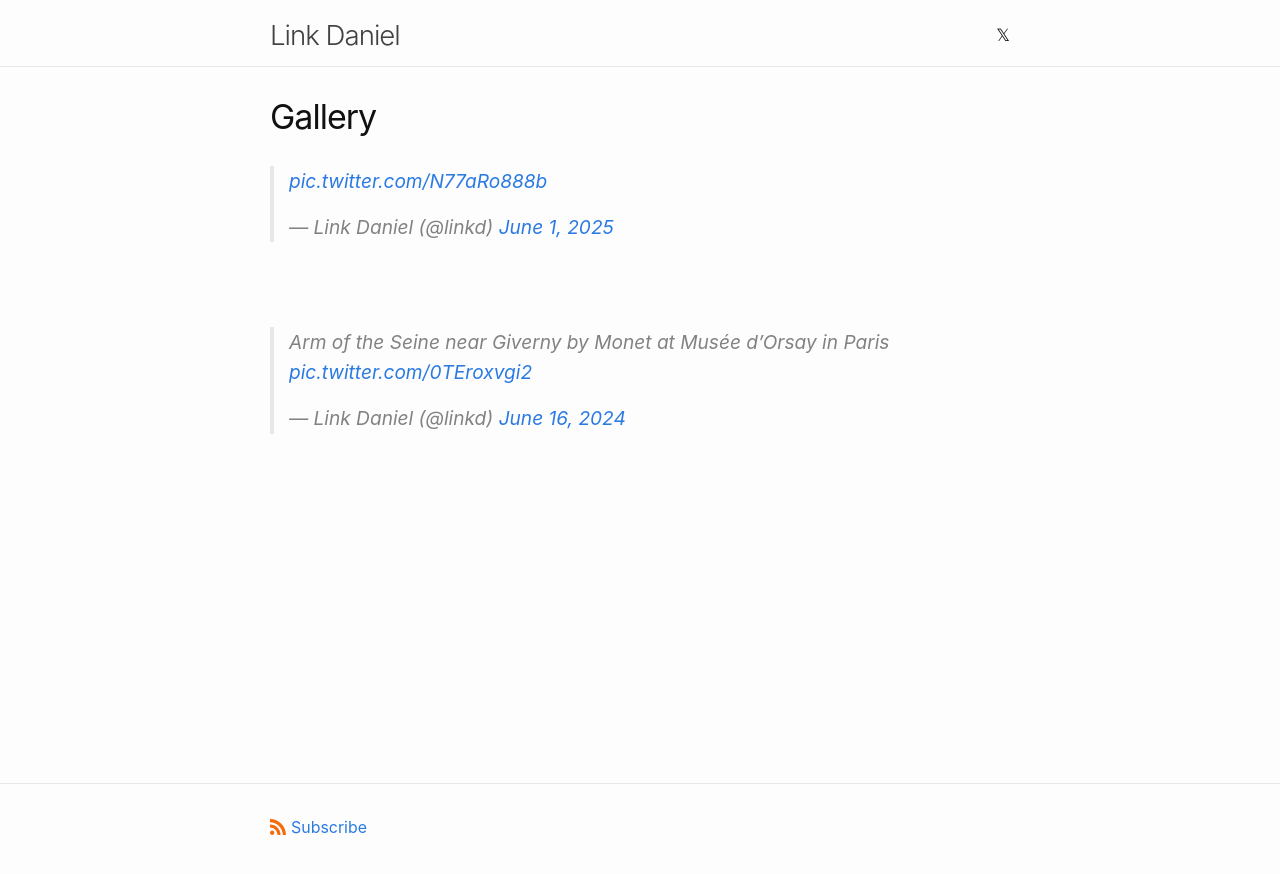
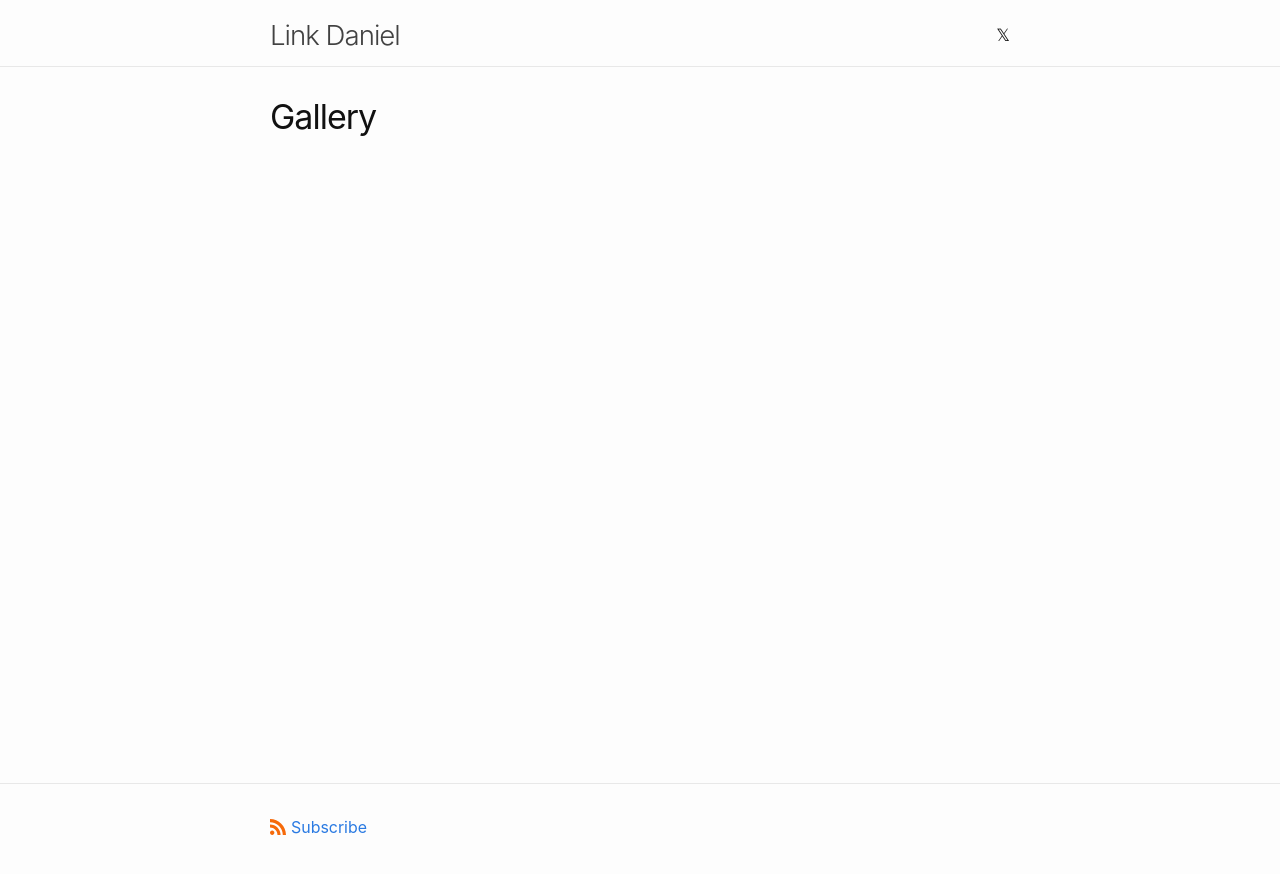
Before and after one commit to link-daniel/link.github.io, a Jekyll site: the page built from gallery.md, in a window 1280 px wide. Shown: the top 874 px of the page. Built offline with Jekyll 4.4.1, drawn with Linux system fonts in a browser that asks for light colours; comment, search, counter and statistics services are not loaded.

Commit message:
Update gallery.md

```diff
--- a/gallery.md
+++ b/gallery.md
@@ -3,11 +3,3 @@ layout: page
 title: Gallery
 permalink: /gallery/
 ---
-
-<blockquote class="twitter-tweet"><p lang="zxx" dir="ltr"><a href="https://t.co/N77aRo888b">pic.twitter.com/N77aRo888b</a></p>&mdash; Link Daniel (@linkd) <a href="https://twitter.com/linkd/status/1929113472534479346?ref_src=twsrc%5Etfw">June 1, 2025</a></blockquote> <script async src="https://platform.twitter.com/widgets.js" charset="utf-8"></script>
-
-<br>
-<br>
-
-
-<blockquote class="twitter-tweet"><p lang="en" dir="ltr">Arm of the Seine near Giverny by Monet at Musée d’Orsay in Paris <a href="https://t.co/0TEroxvgi2">pic.twitter.com/0TEroxvgi2</a></p>&mdash; Link Daniel (@linkd) <a href="https://twitter.com/linkd/status/1802138929073950945?ref_src=twsrc%5Etfw">June 16, 2024</a></blockquote> <script async src="https://platform.twitter.com/widgets.js" charset="utf-8"></script>
```
